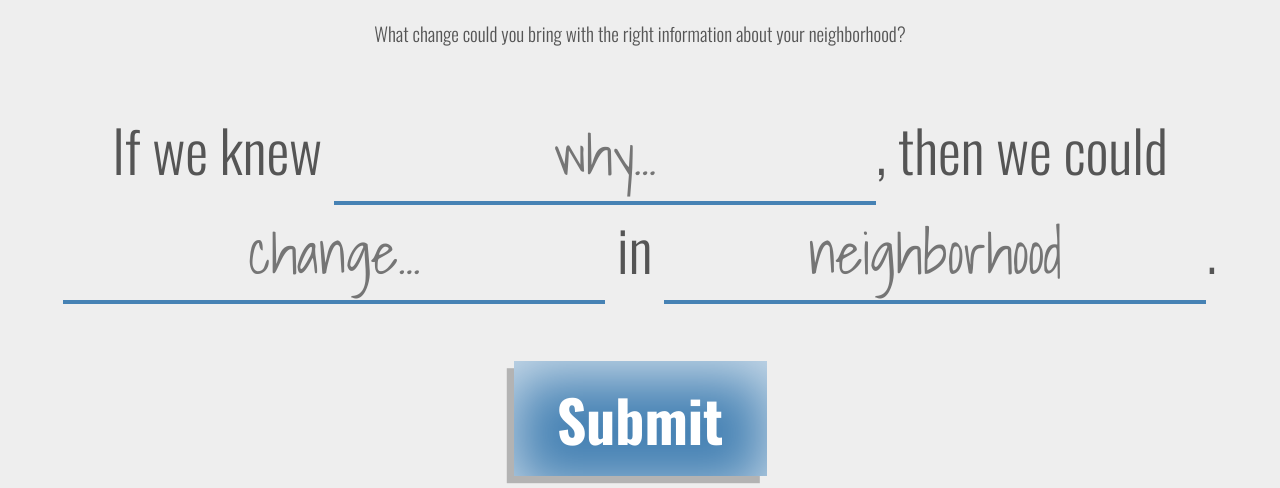
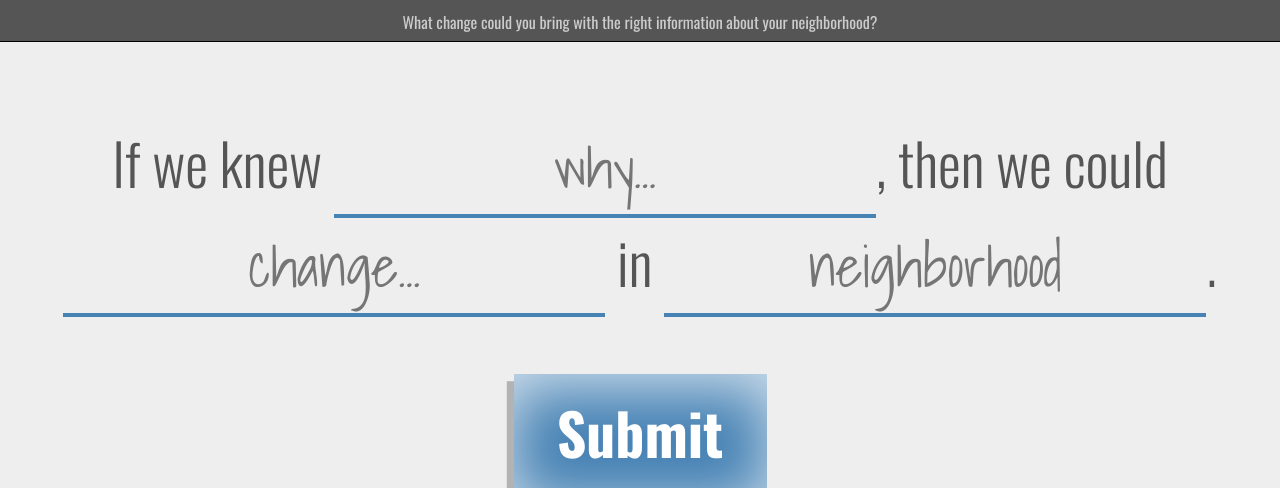
Before and after one commit to openplans/ifweknew, a Django app: template src/ifweknew/templates/index.html in a window 1280 px wide. Shown: the top 488 px of the page. Run offline with Django 3.2, Linux system fonts and the light colour scheme; the template is opened without the code that fills it, so the values that code supplies are empty; some libraries are stand-ins or nearby versions.

Commit message:
add #pre-amble

```diff
--- a/src/ifweknew/templates/index.html
+++ b/src/ifweknew/templates/index.html
@@ -44,14 +44,22 @@
     .tweet-place {
       font-weight: bold;
     }
+    #pre-amble {
+      background: #555;
+      color: #ccc;
+      padding: 10px 10px 7px;
+      text-align: center;
+      border-bottom: 1px solid #000;
+      font-family: 'Oswald', sans-serif;
+    }
   </style>
 
 </head>
 <body>
 
+  <div id="pre-amble">What change could you bring with the right information about your neighborhood?</div>
+
   <div class="container">
-
-    <div>What change could you bring with the right information about your neighborhood?</div>
 
     {% if messages %}
     {% for message in messages %}
```
